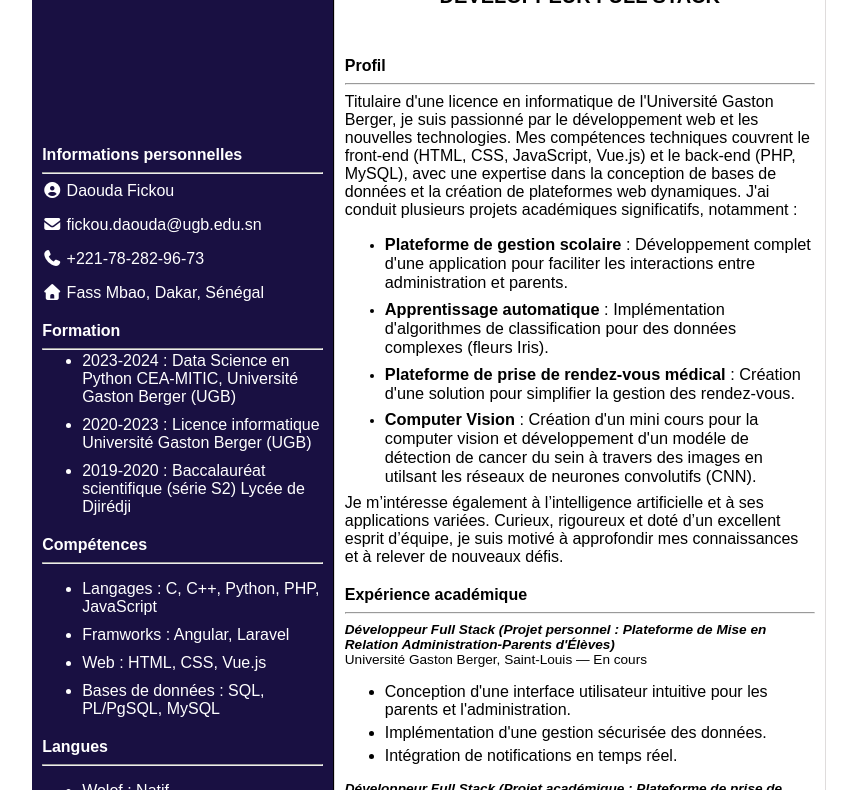
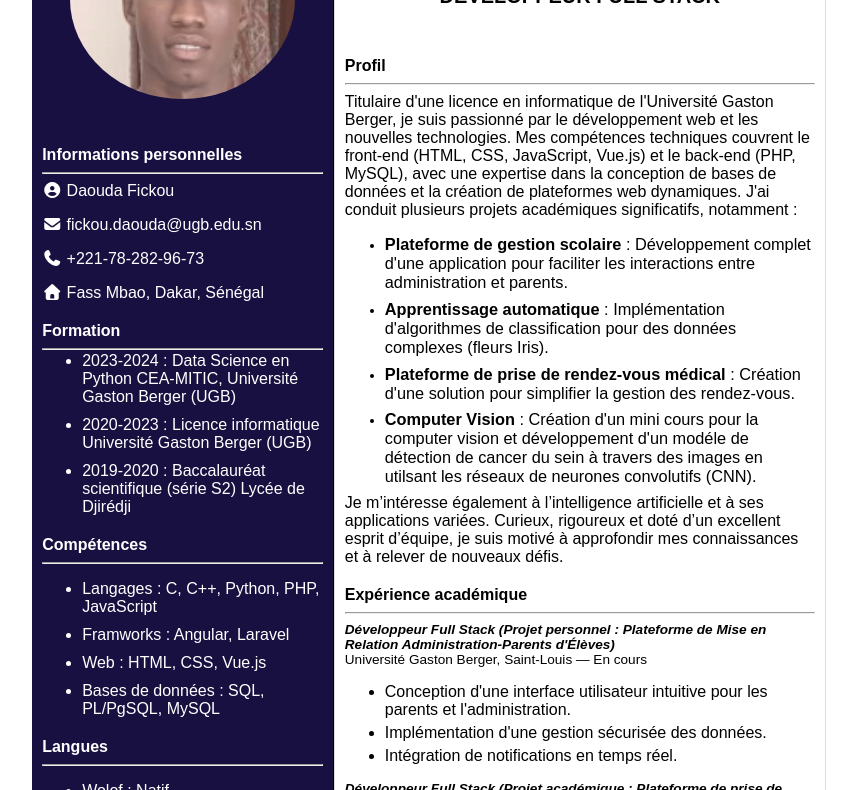
Before and after one commit to fickou/fickou-cv, a plain HTML site: page index.html in a window 1280 px wide. Shown: the part 108-898 px from the top of the page, without its empty margins (211-1068 px from the left). Drawn offline with Linux system fonts and the light colour scheme.

Commit message:
Envoie de l'image

```diff
--- a/index.html
+++ b/index.html
@@ -125,7 +125,7 @@
 			<div class="contenu">
 				<div class="gauche">
 					<div class="photo">
-						<img src="../identite.png">
+						<img src="identite.png">
 					</div>
 					<div class="element">
 						<p class="titre"><strong>Informations personnelles</strong></p>
```
Also changed, not shown: identite.png (added).
